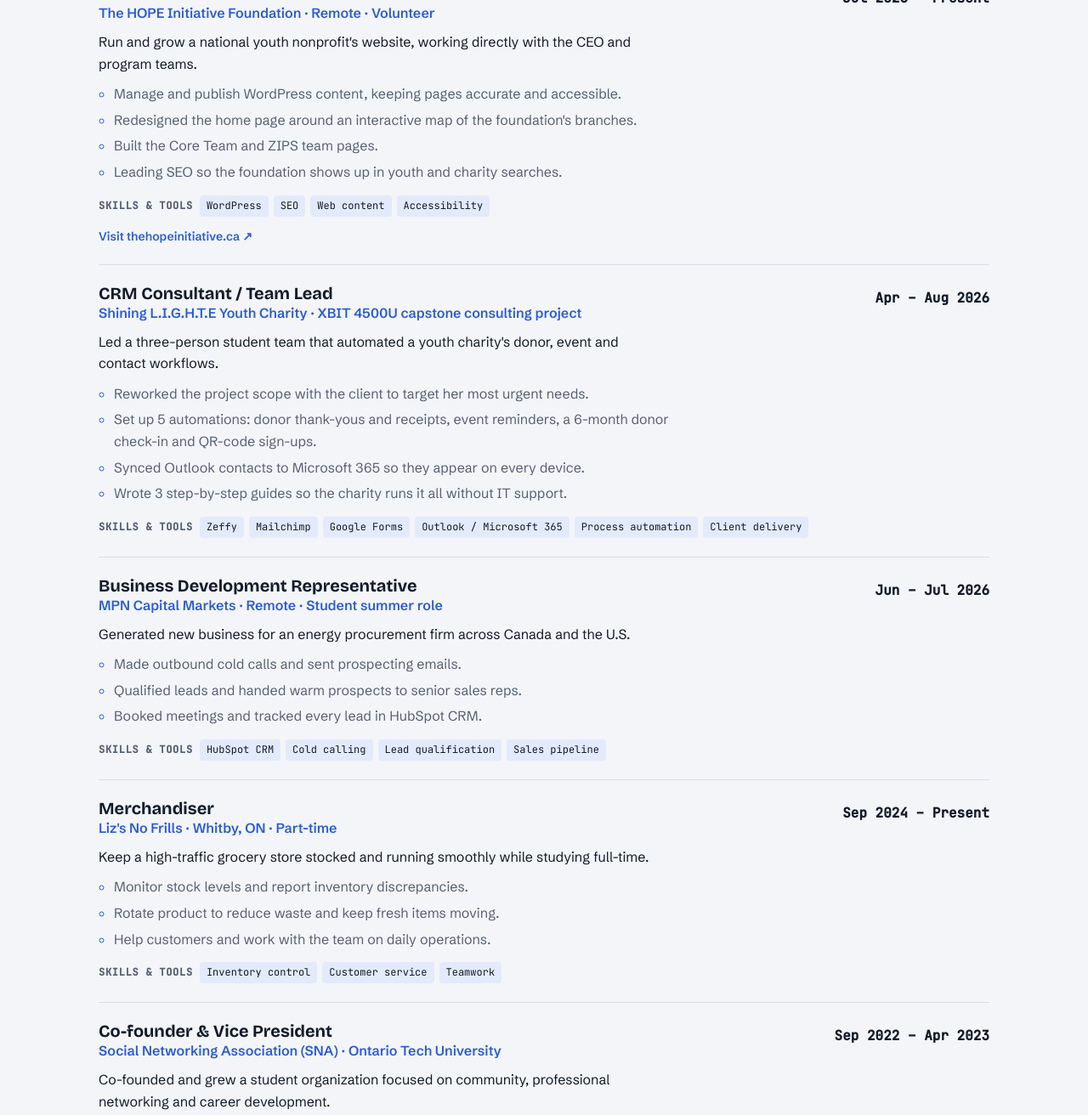
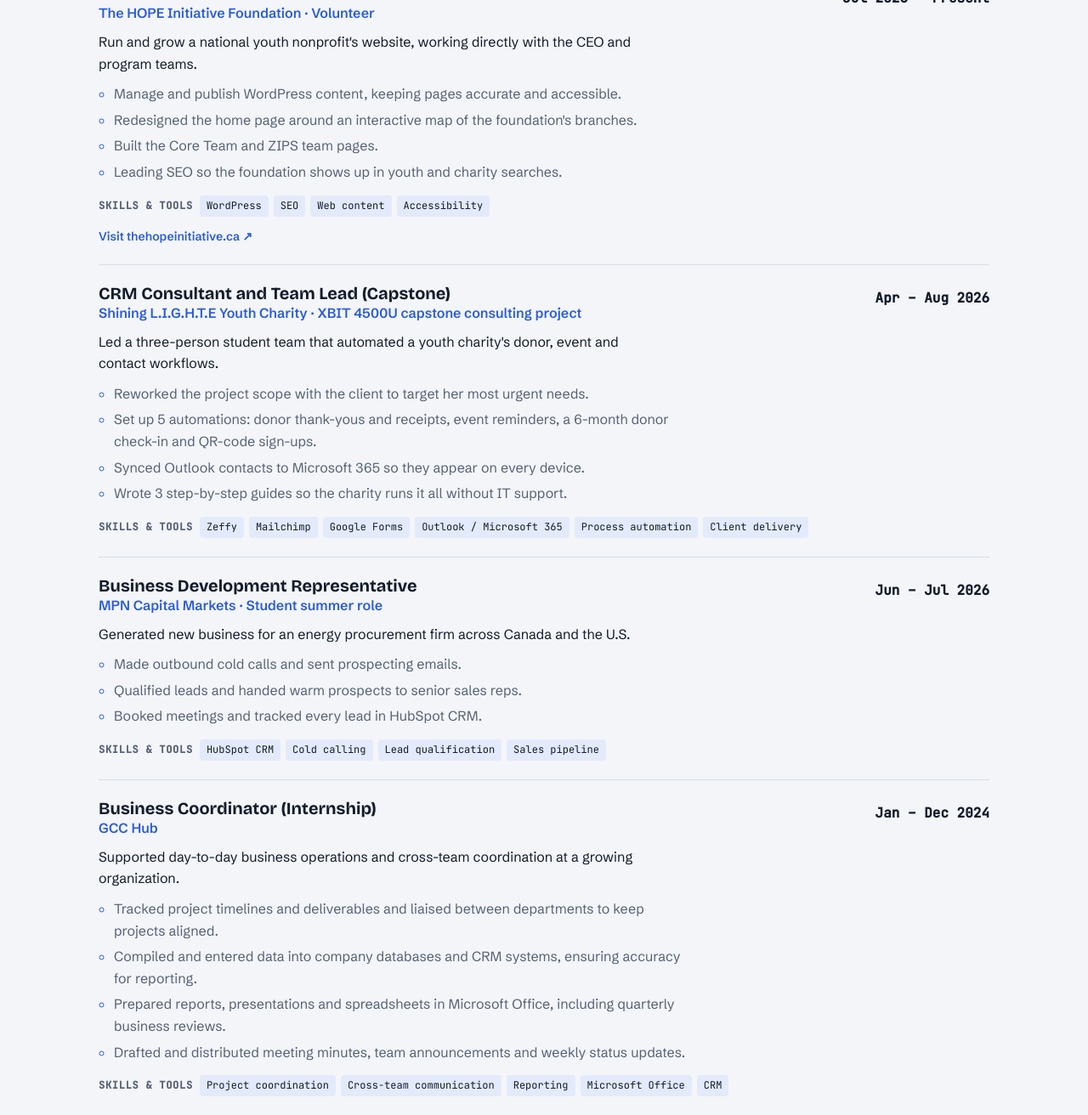
Before and after one commit to bzayed888/bzayed888.github.io, a plain HTML site: page index.html in a window 1280 px wide. Shown: the part 866-2178 px from the top of the page at 85% size. Drawn offline with nearby package versions, Linux system fonts and the light colour scheme.

Commit message:
Add files via upload

```diff
--- a/index.html
+++ b/index.html
@@ -280,29 +280,29 @@ footer .wrap{padding-block:24px;color:var(--muted);font-size:13px;border-top:1px
   <div class="sec-head"><h2>Experience</h2></div>
   <ol class="timeline">
     <li><div class="role">
-      <div class="role-head"><div><h3>Website Administrator</h3><span class="org">The HOPE Initiative Foundation · Remote · Volunteer</span></div><span class="when">Jul 2026 – Present</span></div>
+      <div class="role-head"><div><h3>Website Administrator</h3><span class="org">The HOPE Initiative Foundation · Volunteer</span></div><span class="when">Jul 2026 – Present</span></div>
       <p>Run and grow a national youth nonprofit's website, working directly with the CEO and program teams.</p>
       <ul class="points"><li>Manage and publish WordPress content, keeping pages accurate and accessible.</li><li>Redesigned the home page around an interactive map of the foundation's branches.</li><li>Built the Core Team and ZIPS team pages.</li><li>Leading SEO so the foundation shows up in youth and charity searches.</li></ul>
       <div class="role-tools"><span class="tools-label">Skills &amp; tools</span><ul class="tags"><li>WordPress</li><li>SEO</li><li>Web content</li><li>Accessibility</li></ul></div>
       <div class="links role-link"><a href="https://thehopeinitiative.ca/" target="_blank" rel="noopener">Visit thehopeinitiative.ca ↗</a></div>
     </div></li>
     <li><div class="role">
-      <div class="role-head"><div><h3>CRM Consultant / Team Lead</h3><span class="org">Shining L.I.G.H.T.E Youth Charity · XBIT 4500U capstone consulting project</span></div><span class="when">Apr – Aug 2026</span></div>
+      <div class="role-head"><div><h3>CRM Consultant and Team Lead (Capstone)</h3><span class="org">Shining L.I.G.H.T.E Youth Charity · XBIT 4500U capstone consulting project</span></div><span class="when">Apr – Aug 2026</span></div>
       <p>Led a three-person student team that automated a youth charity's donor, event and contact workflows.</p>
       <ul class="points"><li>Reworked the project scope with the client to target her most urgent needs.</li><li>Set up 5 automations: donor thank-yous and receipts, event reminders, a 6-month donor check-in and QR-code sign-ups.</li><li>Synced Outlook contacts to Microsoft 365 so they appear on every device.</li><li>Wrote 3 step-by-step guides so the charity runs it all without IT support.</li></ul>
       <div class="role-tools"><span class="tools-label">Skills &amp; tools</span><ul class="tags"><li>Zeffy</li><li>Mailchimp</li><li>Google Forms</li><li>Outlook / Microsoft 365</li><li>Process automation</li><li>Client delivery</li></ul></div>
     </div></li>
     <li><div class="role">
-      <div class="role-head"><div><h3>Business Development Representative</h3><span class="org">MPN Capital Markets · Remote · Student summer role</span></div><span class="when">Jun – Jul 2026</span></div>
+      <div class="role-head"><div><h3>Business Development Representative</h3><span class="org">MPN Capital Markets · Student summer role</span></div><span class="when">Jun – Jul 2026</span></div>
       <p>Generated new business for an energy procurement firm across Canada and the U.S.</p>
       <ul class="points"><li>Made outbound cold calls and sent prospecting emails.</li><li>Qualified leads and handed warm prospects to senior sales reps.</li><li>Booked meetings and tracked every lead in HubSpot CRM.</li></ul>
       <div class="role-tools"><span class="tools-label">Skills &amp; tools</span><ul class="tags"><li>HubSpot CRM</li><li>Cold calling</li><li>Lead qualification</li><li>Sales pipeline</li></ul></div>
     </div></li>
     <li><div class="role">
-      <div class="role-head"><div><h3>Merchandiser</h3><span class="org">Liz's No Frills · Whitby, ON · Part-time</span></div><span class="when">Sep 2024 – Present</span></div>
-      <p>Keep a high-traffic grocery store stocked and running smoothly while studying full-time.</p>
-      <ul class="points"><li>Monitor stock levels and report inventory discrepancies.</li><li>Rotate product to reduce waste and keep fresh items moving.</li><li>Help customers and work with the team on daily operations.</li></ul>
-      <div class="role-tools"><span class="tools-label">Skills &amp; tools</span><ul class="tags"><li>Inventory control</li><li>Customer service</li><li>Teamwork</li></ul></div>
+      <div class="role-head"><div><h3>Business Coordinator (Internship)</h3><span class="org">GCC Hub</span></div><span class="when">Jan – Dec 2024</span></div>
+      <p>Supported day-to-day business operations and cross-team coordination at a growing organization.</p>
+      <ul class="points"><li>Tracked project timelines and deliverables and liaised between departments to keep projects aligned.</li><li>Compiled and entered data into company databases and CRM systems, ensuring accuracy for reporting.</li><li>Prepared reports, presentations and spreadsheets in Microsoft Office, including quarterly business reviews.</li><li>Drafted and distributed meeting minutes, team announcements and weekly status updates.</li></ul>
+      <div class="role-tools"><span class="tools-label">Skills &amp; tools</span><ul class="tags"><li>Project coordination</li><li>Cross-team communication</li><li>Reporting</li><li>Microsoft Office</li><li>CRM</li></ul></div>
     </div></li>
     <li><div class="role">
       <div class="role-head"><div><h3>Co-founder &amp; Vice President</h3><span class="org">Social Networking Association (SNA) · Ontario Tech University</span></div><span class="when">Sep 2022 – Apr 2023</span></div>
@@ -366,7 +366,7 @@ footer .wrap{padding-block:24px;color:var(--muted);font-size:13px;border-top:1px
       <div class="body">
         <div class="meta"><span class="label">Personal project</span><span class="pill done">In use</span></div>
         <h3>Vintage resale inventory system</h3>
-        <p>The Excel system I use to run my own vintage resale business: 80+ items tracked from purchase to sale, with dropdowns, automatic profit and status, and a live dashboard of profit by platform and category, monthly sales and how fast items sell. 80% sell-through and a 62% average margin so far.</p>
+        <p>The Excel system I use to run my own vintage resale business: over 130 sold items tracked from purchase to sale, with dropdowns, automatic profit and status, and a live dashboard of profit by platform and category, monthly sales and how fast items sell. 80% sell-through and a 62% average margin so far.</p>
         <ul class="tags"><li>Excel</li><li>SUMIFS / INDEX-MATCH</li><li>Dashboards</li><li>Data validation</li></ul>
 
       </div>
```
